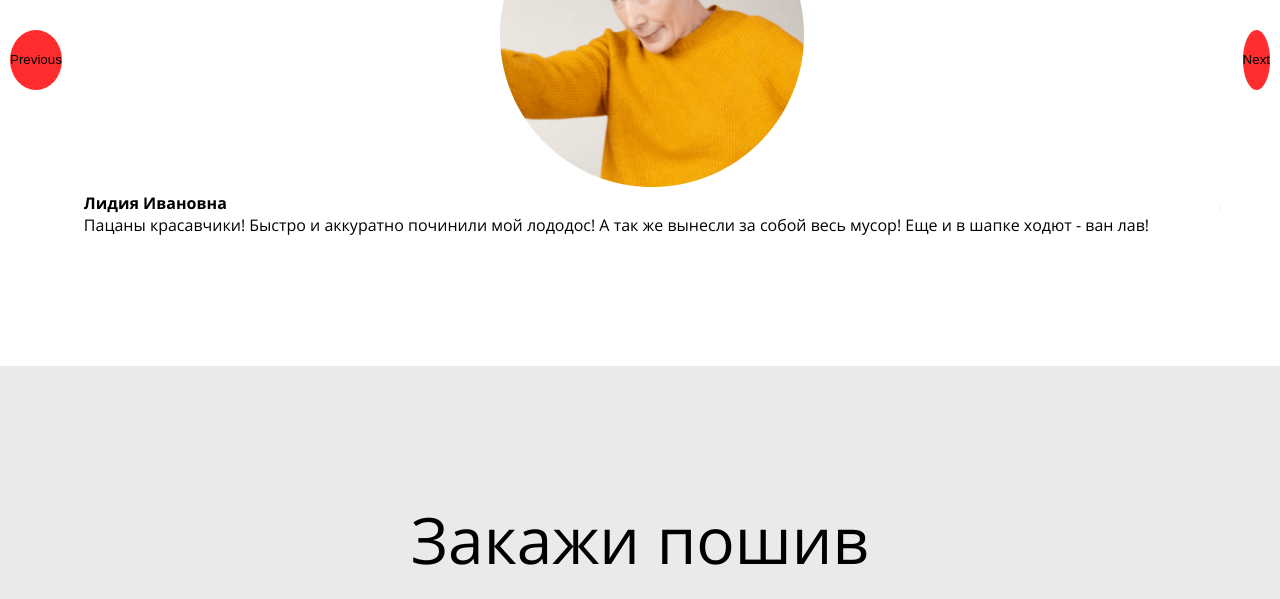
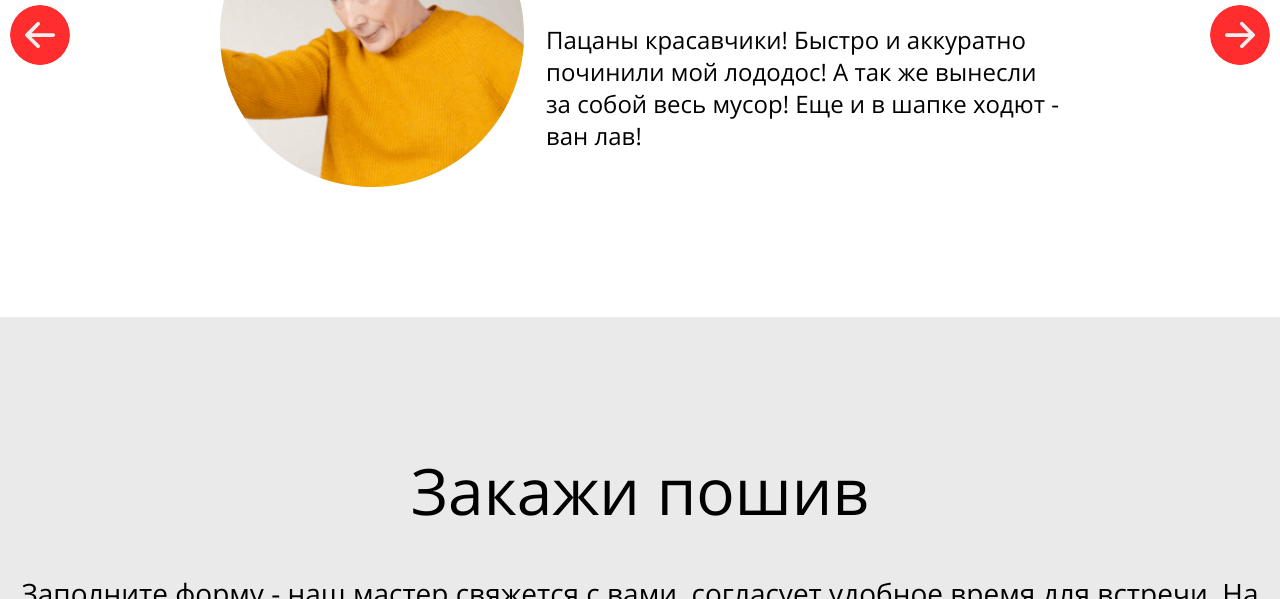
Before and after one commit to Aysanat/butterfly-shop-halilova, a website: page www/reviews.html in a window 1280 px wide. Shown: the part 501-1100 px from the top of the page. Drawn offline with Linux system fonts and the light colour scheme.

Commit message:
Достилизовала отзывы

```diff
--- a/src/styles/blocks/_carousel.scss
+++ /dev/null
@@ -1,31 +0,0 @@
-.carousel {
-  display: flex;
-  align-items: center;
-}
-
-.slick-arrow {
-  width: 60px;
-  height: 60px;
-  border: none;
-  border-radius: 50%;
-  background-color: $color-bright;
-}
-
-.slick-slider {
-  display: flex;
-  flex-direction: row;
-  flex-wrap: nowrap;
-  gap: 22px;
-}
-
-.carousel_ava {
-  display: inline-block;
-  border-radius: 50%;
-}
-
-.carousel_review {
-  display: flex;
-  flex-direction: column;
-  flex-wrap: wrap;
-  text-align: left;
-}
--- a/src/styles/blocks/_reviews.scss
+++ b/src/styles/blocks/_reviews.scss
@@ -13,3 +13,46 @@
   font-weight: 400;
   line-height: 87px;
 }
+
+.reviews_carousel {
+  display: flex;
+  flex-direction: row;
+  align-items: center;
+}
+
+.reviews_user {
+  margin-right: 128px;
+  margin-left: 128px;
+  display: flex;
+  flex-direction: row;
+  align-items: center;
+  column-gap: 22px;
+}
+
+.reviews_ava {
+  width: 304px;
+  height: 304px;
+  display: inline-block;
+}
+
+.reviews_text {
+  display: flex;
+  flex-direction: column;
+  flex-wrap: wrap;
+  row-gap: 40px;
+  text-align: left;
+}
+
+.reviews_name {
+  font-family: Open Sans;
+  font-size: 48px;
+  font-weight: 400;
+  line-height: 65px;
+}
+
+.reviews_quote {
+  font-family: Open Sans;
+  font-size: 24px;
+  font-weight: 400;
+  line-height: 32px;
+}
--- /dev/null
+++ b/src/styles/blocks/_slider.scss
@@ -0,0 +1,27 @@
+.slick-arrow {
+  width: 60px;
+  height: 60px;
+  flex-shrink: 0;
+  font-size: 0;
+  border: none;
+  border-radius: 50%;
+}
+
+.slick-prev {
+  background-image: url('../images/batterfly-shop-vector.svg');
+}
+
+.slick-next {
+  background-image: url('../images/batterfly-shop-vector2.svg');
+}
+
+.slick-slider {
+  display: flex;
+  flex-direction: row;
+  flex-wrap: nowrap;
+  gap: 22px;
+}
+
+.slick-initialized .slick-slide {
+  display: flex;
+}
--- a/src/styles/style.scss
+++ b/src/styles/style.scss
@@ -22,4 +22,4 @@
 @import "blocks/_contacts";
 @import "blocks/_tabs";
 @import "blocks/_reviews";
-@import "blocks/_carousel";
+@import "blocks/_slider";
--- a/www/reviews.html
+++ b/www/reviews.html
@@ -40,36 +40,36 @@
       <div class="reviews_inner">
         <h1 class="reviews_title">Отзывы</h1>
 
-        <div class="carousel">
-          <div class="carousel_user">
-            <div class="carousel_ava half">
+        <div class="reviews_carousel">
+          <div class="reviews_user">
+            <div class="reviews_ava">
               <img src="images/butterfly-shop-ava.png" alt="">
             </div>
-            <div class="carousel_review half">
-              <strong class="carousel_name">Лидия Ивановна</strong>
-              <p class="carousel_text">Пацаны красавчики! Быстро и аккуратно починили мой лододос!
+            <div class="reviews_text">
+              <strong class="reviews_name">Лидия Ивановна</strong>
+              <p class="reviews_quote">Пацаны красавчики! Быстро и аккуратно починили мой лододос!
               А так же вынесли за собой весь мусор! Еще и в шапке ходют - ван лав!</p>
             </div>
           </div>
 
-          <div class="carousel_user">
-            <div class="carousel_ava">
+          <div class="reviews_user">
+            <div class="reviews_ava">
               <img src="images/butterfly-shop-ava.png" alt="">
             </div>
-            <div class="carousel_review">
-              <strong class="carousel_name">Лидия Ивановна</strong>
-              <p class="carousel_text">Пацаны красавчики! Быстро и аккуратно починили мой лододос!
+            <div class="reviews_text">
+              <strong class="reviews_name">Лидия Ивановна</strong>
+              <p class="reviews_quote">Пацаны красавчики! Быстро и аккуратно починили мой лододос!
               А так же вынесли за собой весь мусор! Еще и в шапке ходют - ван лав!</p>
             </div>
           </div>
 
-          <div class="carousel_user">
-            <div class="carousel_ava">
+          <div class="reviews_user">
+            <div class="reviews_ava">
               <img src="images/butterfly-shop-ava.png" alt="">
             </div>
-            <div class="carousel_review">
-              <strong class="carousel_name">Лидия Ивановна</strong>
-              <p class="carousel_text">Пацаны красавчики! Быстро и аккуратно починили мой лододос!
+            <div class="reviews_text">
+              <strong class="reviews_name">Лидия Ивановна</strong>
+              <p class="reviews_quote">Пацаны красавчики! Быстро и аккуратно починили мой лододос!
               А так же вынесли за собой весь мусор! Еще и в шапке ходют - ван лав!</p>
             </div>
           </div>
--- a/www/scripts/script.js
+++ b/www/scripts/script.js
@@ -67,7 +67,9 @@ $(document).ready(function() {
   });
 
   $(document).ready(function() {
-    $('.carousel').slick()
+    $('.reviews_carousel').slick()
   });
 
+  $('button .slick-prev').text()
+
 });
```
Also changed, not shown: www/catalog.html (+1 -0 lines), www/contacts.html (+4 -3 lines), www/faq.html (+1 -0 lines), www/index.html (+1 -0 lines), www/style/style.css.
